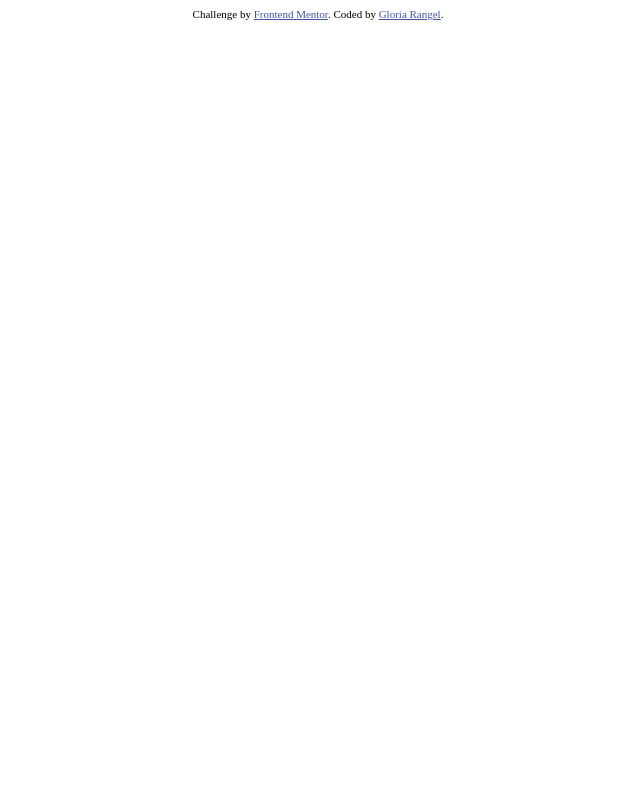
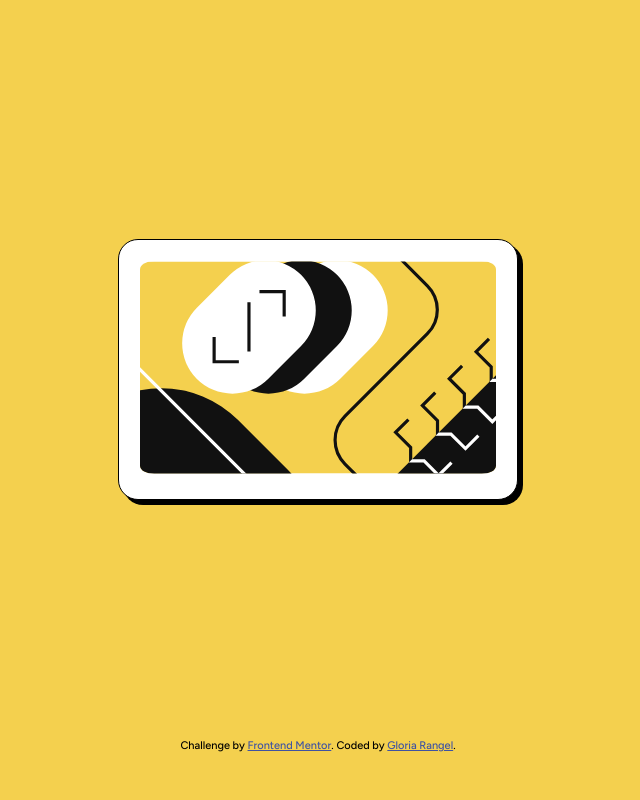
Before and after one commit to NorimNori/blog-preview-card, a plain HTML site: page index.html in a window 1280 px wide. Shown: the whole page, without its empty margins (322-962 px from the left). Drawn offline with Linux system fonts and the light colour scheme.

Commit message:
feat: Starting card layout

```diff
--- a/index.html
+++ b/index.html
@@ -10,6 +10,13 @@
 
 </head>
 <body>
+  <main>
+    <article class="card">
+      <figure class="card__figure">
+        <img class="card__image" src="./images/illustration-article.svg" alt="Illustration of the article"/>
+      </figure>
+    </article>
+  </main>
   <footer>
     Challenge by <a href="https://www.frontendmentor.io?ref=challenge" target="_blank" title="Visit Frontend Mentor">Frontend Mentor</a>.
     Coded by <a href="https://www.frontendmentor.io/profile/NorimNori" title="Visit Gloria Rangel's profile">Gloria Rangel</a>.
--- a/styles.css
+++ b/styles.css
@@ -1,9 +1,60 @@
+@import url('https://fonts.googleapis.com/css2?family=Figtree:wght@500;800&display=swap');
+
+* {
+    margin: 0;
+    padding: 0;
+    box-sizing: border-box;
+}
+
+body {
+    font-family: 'Figtree';
+    background-color: hsl(47, 88%, 63%);
+
+    width: 100%;
+    min-height: 100dvh;
+    display: grid;
+    place-items: center;
+    grid-template-rows: 1fr auto;
+}
+
+main {
+    width: 100%;
+    height: auto;
+
+    display: flex;
+    justify-content: center;
+    align-items: center;
+}
+
+.card {
+    width: 80%;
+    max-width: 400px;
+    padding: 1.3rem;
+    background-color: white;
+    border-radius: 20px;
+    border: 1px solid black;
+    box-shadow: 5px 5px 0 rgb(0, 0, 0);
+}
+
+.card__figure {
+    width: 100%;
+    height: 60%;
+    border-radius: 20px;
+}
+
+.card__image {
+    width: 100%;
+    height: 100%;
+    object-fit: cover;
+    border-radius: 4%;
+}
+
 footer {
     font-size: 11px;
-    text-align: center;
     padding-bottom: 3rem;
 }
 
 footer a {
+    text-align: center;
     color: hsl(228, 45%, 44%)
 }
```
Also changed, not shown: images/favicon-32x32.png (added), images/illustration-article.svg (added), images/image-avatar.webp (added).
